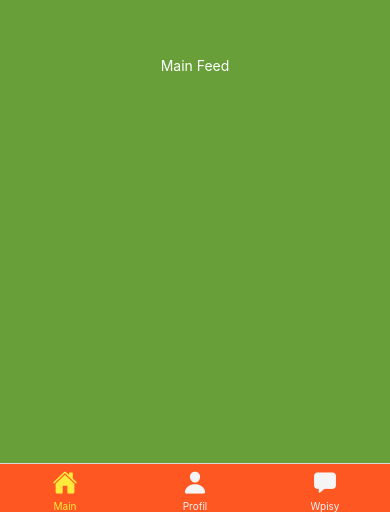
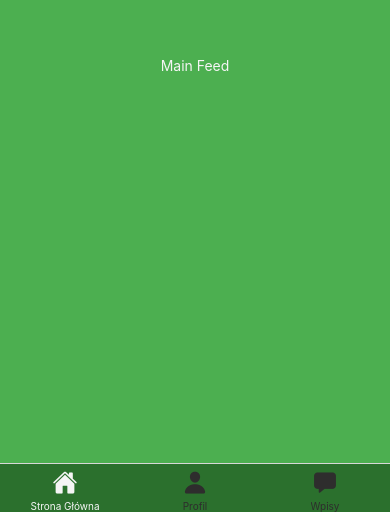
Before and after one commit to Kejom/PZPAM, a React Native app: screen / in a window 390 px wide. Shown: the part 332-844 px from the top of the page. Built offline with nearby package versions, Linux system fonts and the light colour scheme.

Commit message:
added global styles and tuned global colors

```diff
--- a/App.js
+++ b/App.js
@@ -14,10 +14,10 @@ function tabScreenOptions({navigation}) {
   return {
     headerShown: false,
     tabBarStyle: {
-      backgroundColor: GlobalColors.secondaryDark
+      backgroundColor: GlobalColors.primaryDark
     },
-    tabBarActiveTintColor: GlobalColors.accent,
-    tabBarInactiveTintColor: GlobalColors.greyLight
+    tabBarActiveTintColor: GlobalColors.greyLight,
+    tabBarInactiveTintColor: GlobalColors.greyDark
   }
 }
 
@@ -27,7 +27,7 @@ const Tabs = [
     component: MainScreen,
     options: {
       title: 'Main Feed',
-      tabBarLabel: 'Main',
+      tabBarLabel: 'Strona Główna',
       tabBarIcon: ({ color, size }) => <Ionicons name="home" color={color} size={size} />
     }
   },
--- a/constants/colors.js
+++ b/constants/colors.js
@@ -1,12 +1,13 @@
 export const GlobalColors = {
-    primaryLight: '#8BC34A',
+    primaryLight: '#58FC5F',
     primary: '#4CAF50',
-    primaryDark: '#689F38',
+    primaryDark: '#2B702D',
+    forestGreen: '#689F38',
     secondaryLight: '#FFC107',
     secondary: '#FF9800',
     secondaryDark: '#FF5722',
     greyLight: '#F5F5F5',
-    greyDark: '#9E9E9E',
+    greyDark: '#2E2D2D',
     lemon: '#CDDC39',
     accent: '#FFEB3B'
 }
--- /dev/null
+++ b/constants/style.js
@@ -0,0 +1,15 @@
+import { StyleSheet } from "react-native";
+import { GlobalColors } from "./colors";
+
+export const GlobalStyles = StyleSheet.create({
+    defaultContainer:{
+        flex: 1,
+        justifyContent: 'center',
+        alignItems: 'center',
+        backgroundColor: GlobalColors.primary
+    },
+    defaultText: {
+        textAlign: 'center',
+        color: GlobalColors.greyLight
+    }
+})
--- a/screens/MainScreen.js
+++ b/screens/MainScreen.js
@@ -1,24 +1,16 @@
 import { StyleSheet } from "react-native";
 import { View, Text } from "react-native";
 import { GlobalColors } from "../constants/colors";
+import { GlobalStyles } from "../constants/style";
 
 export default function MainScreen(){
     return (
-        <View style={styles.container}>
-            <Text style={styles.text}>Main Feed</Text>
+        <View style={GlobalStyles.defaultContainer}>
+            <Text style={GlobalStyles.defaultText}>Main Feed</Text>
         </View>
     )
 }
 
 const styles = StyleSheet.create({
-    container: {
-        flex: 1,
-        justifyContent: 'center',
-        alignItems: 'center',
-        backgroundColor: GlobalColors.primaryDark
-    },
-    text: {
-        textAlign: 'center',
-        color: 'white'
-    }
+
 })
--- a/screens/PostsScreen.js
+++ b/screens/PostsScreen.js
@@ -1,24 +1,15 @@
 import { StyleSheet } from "react-native";
 import { View, Text } from "react-native";
-import { GlobalColors } from "../constants/colors";
+import { GlobalStyles } from "../constants/style";
 
 export default function PostsScreen(){
     return (
-        <View style={styles.container}>
-            <Text style={styles.text}>Posts go here</Text>
+        <View style={GlobalStyles.defaultContainer}>
+            <Text style={GlobalStyles.defaultText}>Posts go here</Text>
         </View>
     )
 }
 
 const styles = StyleSheet.create({
-    container: {
-        flex: 1,
-        justifyContent: 'center',
-        alignItems: 'center',
-        backgroundColor: GlobalColors.primaryDark
-    },
-    text: {
-        textAlign: 'center',
-        color: 'white'
-    }
+
 })
--- a/screens/UserProfileScreen.js
+++ b/screens/UserProfileScreen.js
@@ -1,24 +1,16 @@
 import { StyleSheet } from "react-native";
 import { View, Text } from "react-native";
 import { GlobalColors } from "../constants/colors";
+import { GlobalStyles } from "../constants/style";
 
 export default function UserProfileScreen(){
     return (
-        <View style={styles.container}>
-            <Text style={styles.text}>User Profile</Text>
+        <View style={GlobalStyles.defaultContainer}>
+            <Text style={GlobalStyles.defaultText}>User Profile</Text>
         </View>
     )
 }
 
 const styles = StyleSheet.create({
-    container: {
-        flex: 1,
-        justifyContent: 'center',
-        alignItems: 'center',
-        backgroundColor: GlobalColors.primaryDark
-    },
-    text: {
-        textAlign: 'center',
-        color: 'white'
-    }
+
 })
```
